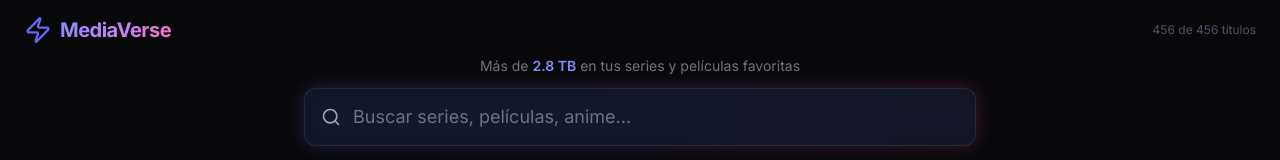
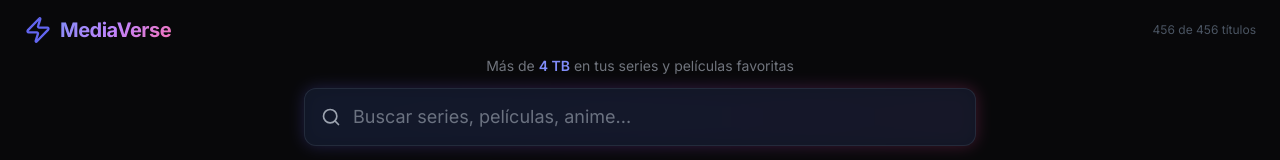
Before and after one commit to Ernesto581/MediaVerse, a Next.js app: page / in a window 1280 px wide. Shown: the top 160 px of the page. Built offline with nearby package versions, Linux system fonts and the light colour scheme.

Commit message:
Actualizar slogan a 4 TB

```diff
--- a/src/app/page.tsx
+++ b/src/app/page.tsx
@@ -61,7 +61,7 @@ export default function HomePage() {
             </span>
           </div>
           <p className="text-sm text-gray-400/70 text-center mb-3 -mt-1">
-            Más de <span className="text-indigo-400 font-semibold">2.8 TB</span> en tus series y películas favoritas
+            Más de <span className="text-indigo-400 font-semibold">4 TB</span> en tus series y películas favoritas
           </p>
           <SearchBar onSearch={handleSearch} />
           <div className="mt-4">
```
